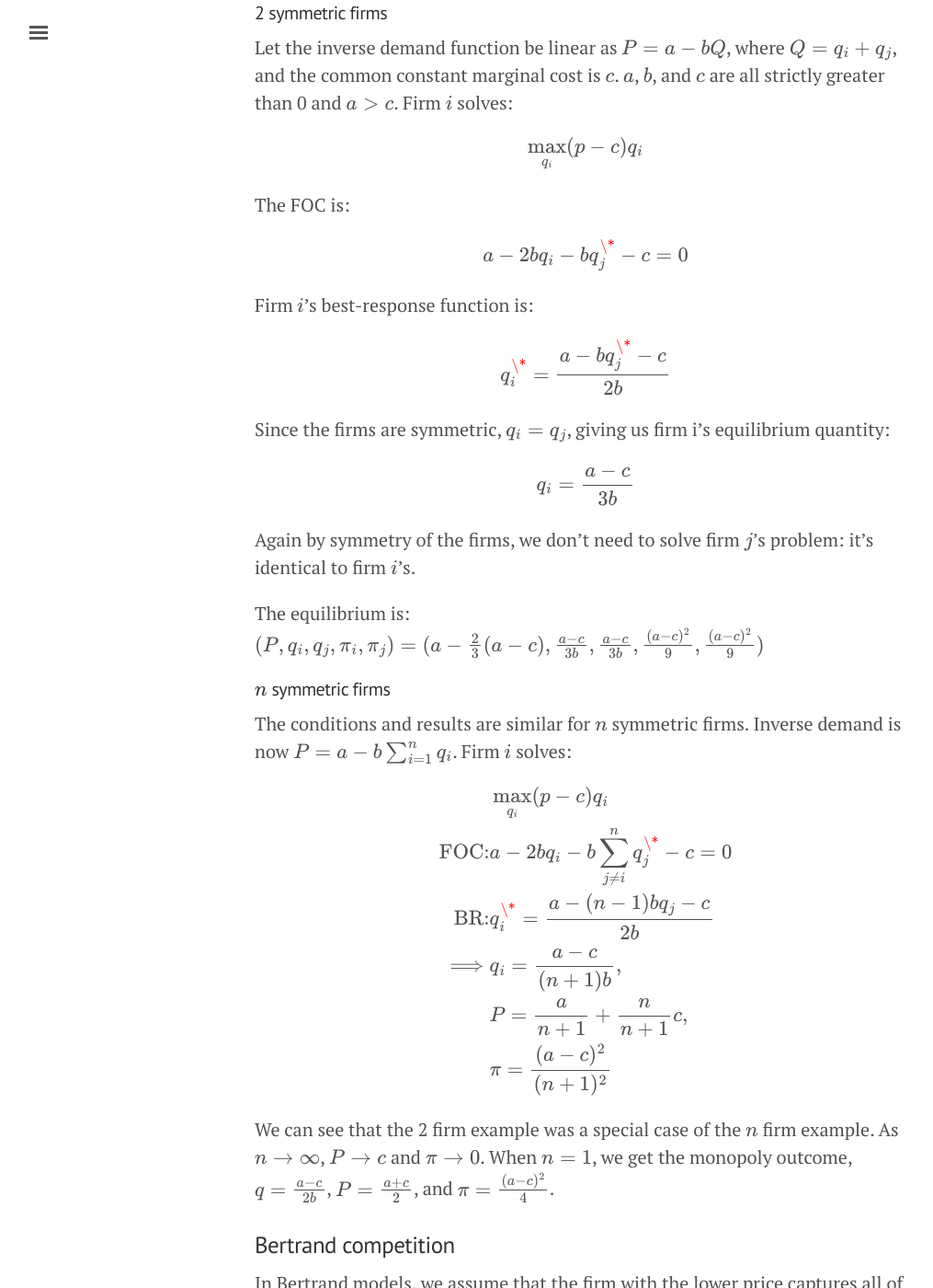
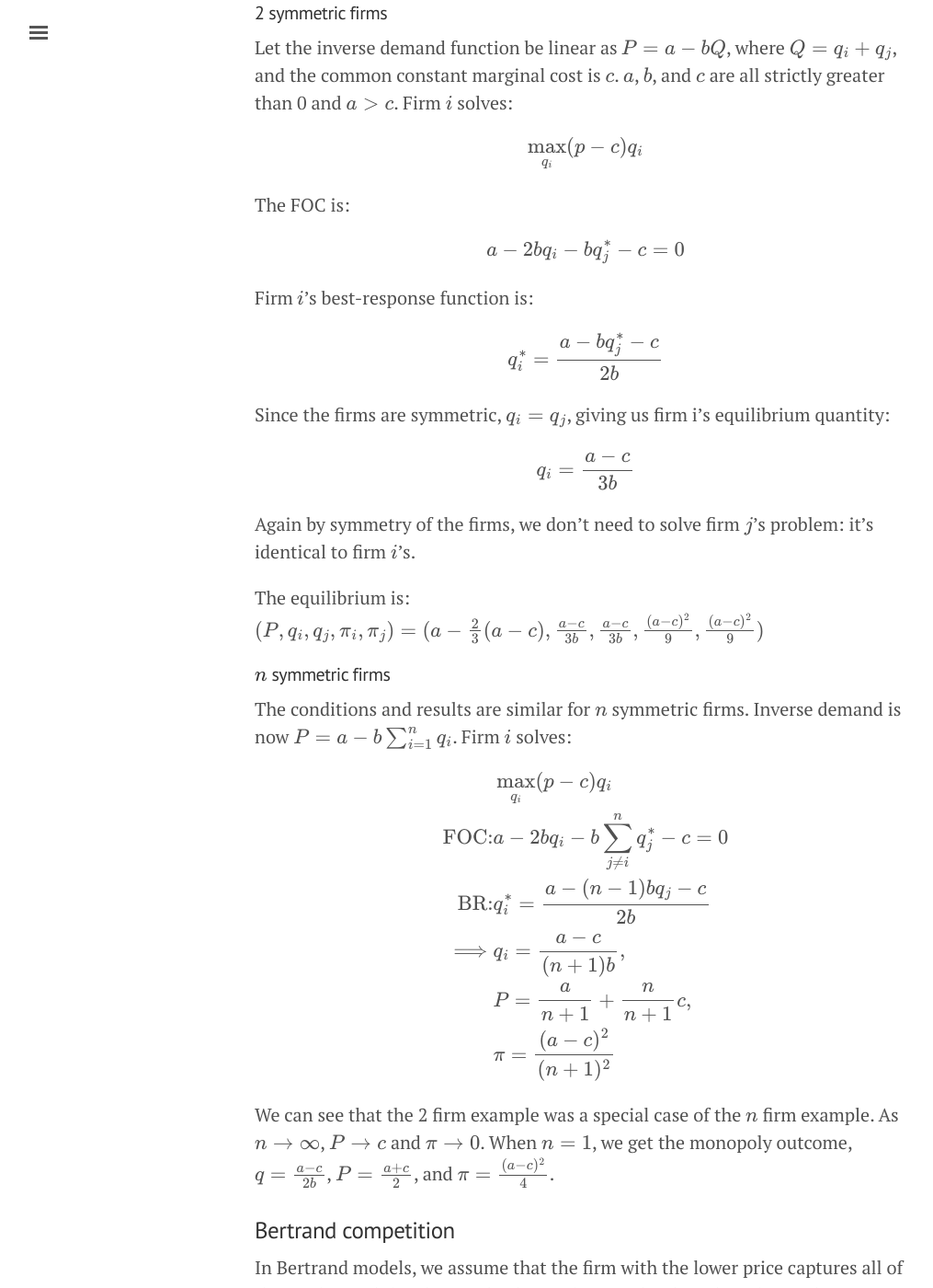
Before and after one commit to akhilrao/akhilrao.github.io, a Jekyll site: the page built from _posts/2015-09-29-bertrand-cournot-oligopoly.md, in a window 1280 px wide and 1400 px high, scrolled down 1422 px. Shown: the whole window at 92% size, without its empty margins (3-1018 px from the left). Built offline with Jekyll 4.4.1, drawn with Linux system fonts in a browser that asks for light colours; formulas are drawn with MathJax 3; some of the changed text lies outside the part shown.

Commit message:
tweaking mathjax fix 3

```diff
--- a/_config.yml
+++ b/_config.yml
@@ -17,7 +17,7 @@ permalink:        /:categories/:year/:month/:day/:title/
 
 # Setup
 title:            Produced Under Scarcity
-tagline:          ''
+tagline:          'Economics and other distractions'
 description:
 url:              https://akhilrao.github.io
 #url:              https://github.com/akhilrao
--- a/_posts/2015-09-29-bertrand-cournot-oligopoly.md
+++ b/_posts/2015-09-29-bertrand-cournot-oligopoly.md
@@ -32,11 +32,11 @@ $$ \max_{q_i}  (p - c)q_i $$
 
 The FOC is:
 
-$$ a - 2bq_i - bq_j^\* - c = 0 $$
+$$ a - 2bq_i - bq_j^* - c = 0 $$
 
 Firm $$i$$'s best-response function is:
 
-$$ q_i^\* = \frac{a - bq_j^\* - c}{2b} $$
+$$ q_i^* = \frac{a - bq_j^* - c}{2b} $$
 
 Since the firms are symmetric, $$q_i = q_j$$, giving us firm i's equilibrium quantity:
 
@@ -52,8 +52,8 @@ The conditions and results are similar for $$n$$ symmetric firms. Inverse demand
 
 $$ \begin{align}
 & \max_{q_i}  (p - c)q_i \cr
-\text{FOC:} &  a - 2bq_i - b\sum_{j \neq i}^n q_j^\* - c = 0 \cr
-\text{BR:} &  q_i^\* = \frac{a - (n-1)bq_j - c}{2b} \cr
+\text{FOC:} &  a - 2bq_i - b\sum_{j \neq i}^n q_j^* - c = 0 \cr
+\text{BR:} &  q_i^* = \frac{a - (n-1)bq_j - c}{2b} \cr
 \implies & q_i = \frac{a-c}{(n+1)b}, \cr
  & P = \frac{a}{n+1} + \frac{n}{n+1}c, \cr
  & \pi = \frac{(a-c)^2}{(n+1)^2} \cr
@@ -90,8 +90,8 @@ Same as the earlier 2-firm setup, except now $$c_i > c_j$$.
 
 
 $$ \begin{align}
-BR_i : & q_i^\* = \frac{a - bq_{j}^\* - c_i}{2b} \cr
-BR_j : & q_j^\* = \frac{a - bq_{i}^\* - c_j}{2b} \cr
+BR_i : & q_i^* = \frac{a - bq_{j}^* - c_i}{2b} \cr
+BR_j : & q_j^* = \frac{a - bq_{i}^* - c_j}{2b} \cr
 \implies & q_i = \frac{a- 2c_i + c_j}{3b} \cr
  & q_j = \frac{a- 2c_j + c_i}{3b} \cr
 \implies & q_i < q_j \cr
```
Also changed, not shown: _posts/2015-09-28-hotelling-triangle-city.md (+3 -2 lines).
